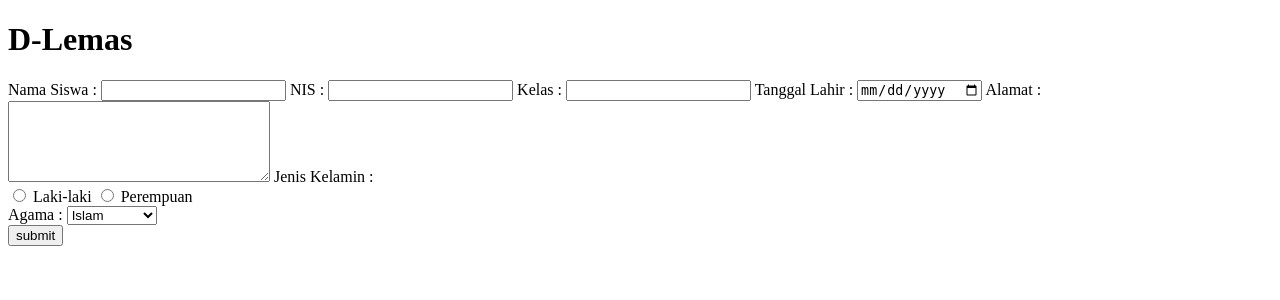
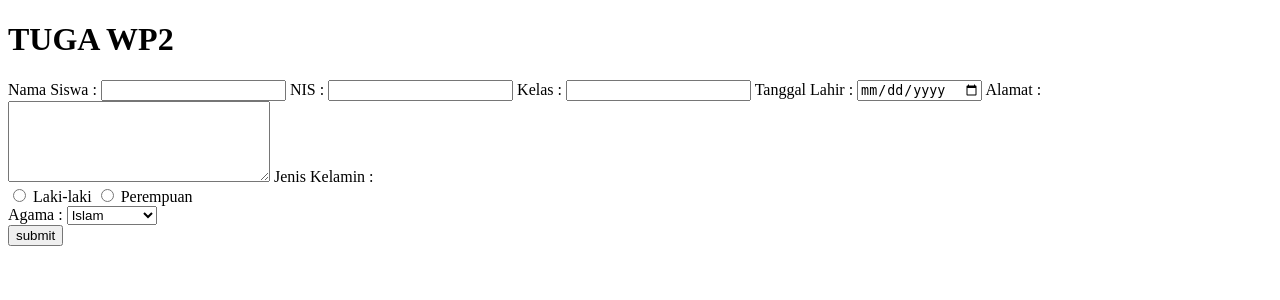
Before and after one commit to LEONSG1/tugaswp2, a PHP site: the page made by application/Views/formsiswa.php in a window 1280 px wide. Shown: the top 300 px of the page. Run offline with PHP 8.4, Linux system fonts and the light colour scheme; the template is opened without the code that fills it, so the values that code supplies are empty.

Commit message:
update halaman formulir siswa

```diff
--- a/application/Views/formsiswa.php
+++ b/application/Views/formsiswa.php
@@ -3,13 +3,13 @@
 <head>
 	<meta charset="UTF-8">
 	<meta name="viewport" content="width=device-width, initial-scale=1.0">
-	<title>D Lemas</title>
+	<title> TUGAS WP2 </title>
 	<link rel="stylesheet" href="<?=base_url('assets/css/style.css');?>">
 </head>
 <body>
 	<div class="form">
 		<form action="<?= base_url('siswa/cetak') ?>" method="post" class="form_siswa">
-			<h1>D-Lemas</h1>
+			<h1>TUGA WP2</h1>
 			<label for="nama">Nama Siswa : </label>
 			<input type="text" name="nama" id="nama" required>
 			<label for="nis">NIS : </label>
```
